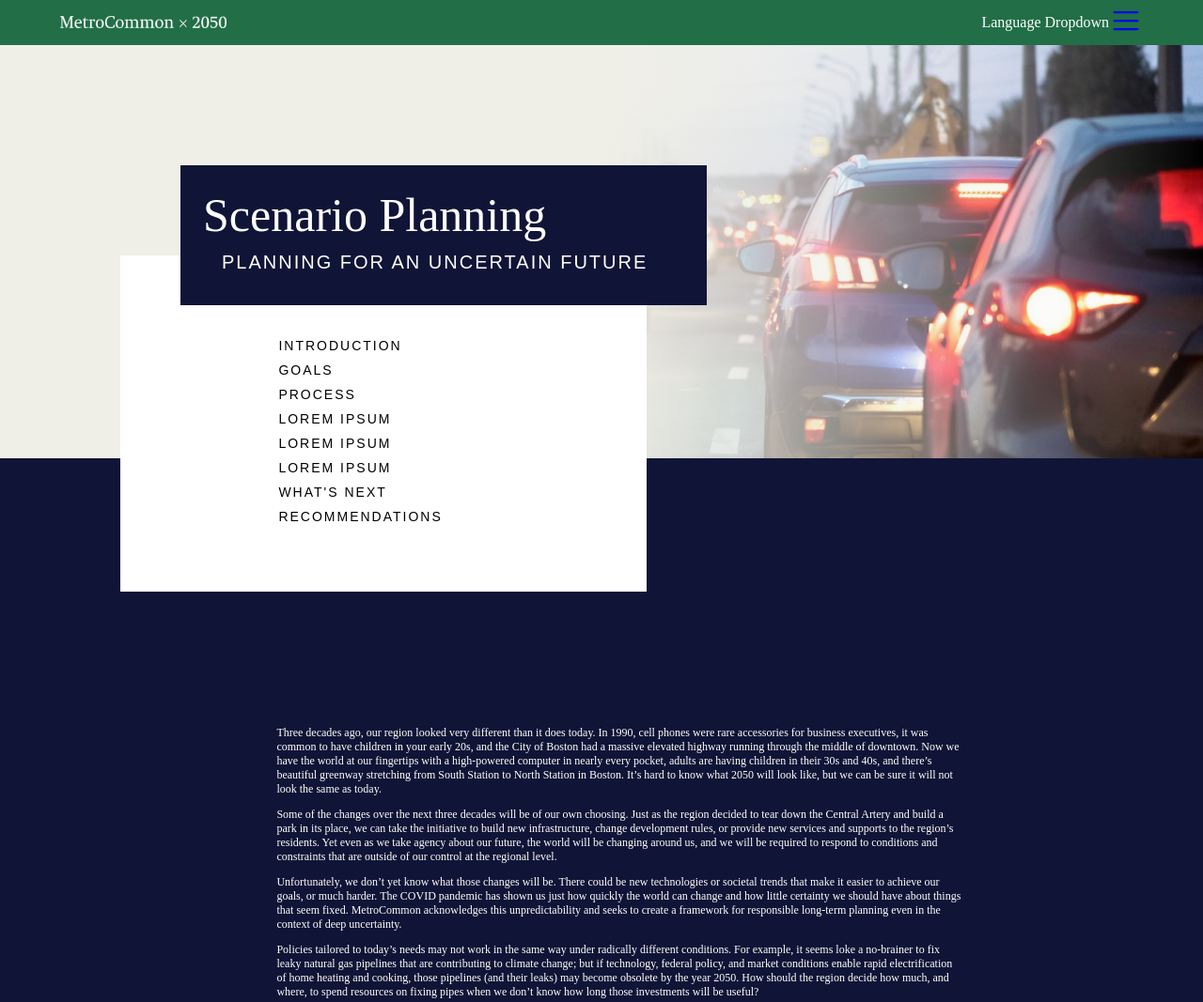
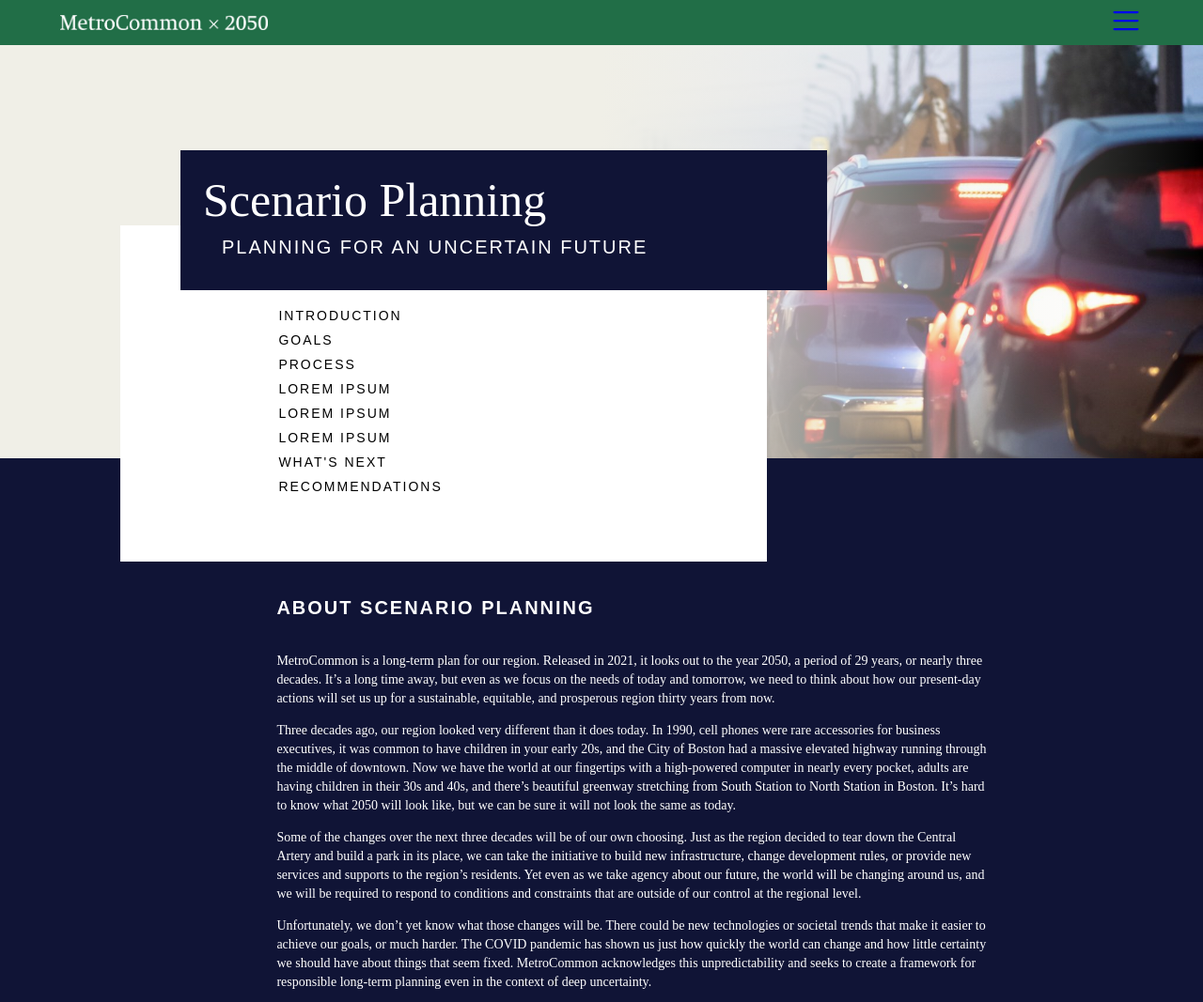
Before and after one commit to MAPC/scenario-planning, a Gatsby site: page / in a window 1280 px wide. Shown: the top 1067 px of the page at 94% size. Built offline with nearby package versions, Linux system fonts and the light colour scheme; Gatsby itself is replaced by a stand-in of ours.

Commit message:
About, goals, call to action

```diff
--- a/package.json
+++ b/package.json
@@ -17,10 +17,12 @@
   "dependencies": {
     "@emotion/react": "^11.4.1",
     "@emotion/styled": "^11.3.0",
+    "bootstrap": "^5.1.0",
     "gatsby": "^3.12.1",
     "gatsby-plugin-emotion": "^6.12.0",
     "phosphor-react": "^1.3.1",
     "react": "^17.0.1",
+    "react-bootstrap": "^2.0.0-beta.6",
     "react-dom": "^17.0.1"
   },
   "devDependencies": {
--- a/src/components/About.js
+++ b/src/components/About.js
@@ -13,18 +13,19 @@
 `;
 
 const contentPage = css`
-    margin: 0 20vw 0 23vw;
+    margin: 2vh 18vw 10vh 23vw;
     > h3 {
-        font-size: 14px;
+        font-size: 20px;
         font-family: ${fonts.calibre};
         color: ${themeColors.white};
         text-transform: uppercase;
         letter-spacing: 2px;
-        margin-bottom: 30px;
+        margin-bottom: 35px;
     }
     > p {
-        font-size: 12px;
+        font-size: 14px;
         font-family: ${fonts.swiftNeueLtPro};
+        line-height: 20px;
     }
 `;
 
--- /dev/null
+++ b/src/components/Banner.js
@@ -0,0 +1,49 @@
+/** @jsx jsx */
+
+import * as React from "react";
+import { css, jsx } from '@emotion/react';
+import { fonts, themeColors } from "../utils/theme";
+
+const contentContainer = css`
+    width: 100vw;
+    height: auto;
+    padding: 2vh 0;
+    color: ${themeColors.white};
+    background: ${themeColors.indigo};
+`;
+
+const contentPage = css`
+    margin: 10vh 18vw 10vh 23vw;
+    > h1 {
+        font-size: 28px;
+        font-family: ${fonts.swiftNeueLtPro};
+        color: ${themeColors.white};
+        letter-spacing: 2px;
+        margin-bottom: 0;
+    }
+    > h2 {
+        font-size: 28px;
+        font-family: ${fonts.calibre};
+        letter-spacing: 5px;
+        text-transform: uppercase;
+        margin: 15px 30px;
+    }
+    > p {
+        font-size: 14px;
+        font-family: ${fonts.swiftNeueLtPro};
+        line-height: 20px;
+    }
+`;
+
+const Banner = () => {
+    return (
+        <div className="content-container" css={contentContainer}>
+            <div className="content-page" css={contentPage}>
+                <h1>The future is based on things both<br/><em>inside</em> and <em>outside</em> of our control</h1>
+                <h1>We have the opportunity and <br/>responsibility to plan for an <br/>uncertain future</h1>
+            </div>
+        </div>
+    )
+}
+
+export default Banner;
--- /dev/null
+++ b/src/components/Goals.js
@@ -0,0 +1,52 @@
+/** @jsx jsx */
+
+import * as React from "react";
+import { css, jsx } from '@emotion/react';
+import { fonts, themeColors } from "../utils/theme";
+
+const contentContainer = css`
+    width: 100vw;
+    height: auto;
+    padding: 2vh 0;
+    color: ${themeColors.black};
+    background: ${themeColors.white};
+`;
+
+const contentPage = css`
+    margin: 10vh 18vw 10vh 23vw;
+    > h1 {
+        font-size: 60px;
+        font-family: ${fonts.swiftNeueLtPro};
+        color: ${themeColors.black};
+        letter-spacing: 2px;
+        margin-bottom: 0;
+    }
+    > h2 {
+        font-size: 28px;
+        font-family: ${fonts.calibre};
+        letter-spacing: 5px;
+        text-transform: uppercase;
+        margin: 15px 30px;
+    }
+    > p {
+        font-size: 14px;
+        font-family: ${fonts.swiftNeueLtPro};
+        line-height: 20px;
+    }
+`;
+
+const Goals = () => {
+    return (
+        <div className="content-container" css={contentContainer}>
+            <div className="content-page" css={contentPage}>
+                <h1>Goals</h1>
+                <h2>Guiding Our Actions</h2>
+                <h1>Two Rows of Action Components Here</h1>
+                <p>MetroCommon is a long-term plan for our region. Released in 2021, it looks out to the year 2050, a period of 29 years, or nearly three decades. It’s a long time away, but even as we focus on the needs of today and tomorrow, we need to think about how our present-day actions will set us up for a sustainable, equitable, and prosperous region thirty years from now.</p>
+                <p>Three decades ago, our region looked very different than it does today. In 1990, cell phones were rare accessories for business executives, it was common to have children in your early 20s, and the City of Boston had a massive elevated highway running through the middle of downtown. Now we have the world at our fingertips with a high-powered computer in nearly every pocket, adults are having children in their 30s and 40s, and there’s beautiful greenway stretching from South Station to North Station in Boston. It’s hard to know what 2050 will look like, but we can be sure it will not look the same as today. </p>
+            </div>
+        </div>
+    )
+}
+
+export default Goals;
--- a/src/components/Header.js
+++ b/src/components/Header.js
@@ -6,10 +6,13 @@
 import background from "../assets/background-blur-out-focus-bokeh-traffic-jams-road-repairs-accidents-red-brake-lights-stopped-cars-scaled-panorama.jpg"
 import { fonts, themeColors } from "../utils/theme";
 import { List } from "phosphor-react";
+import Container from "react-bootstrap/Container";
+import Row from "react-bootstrap/Row";
+import Col from "react-bootstrap/Col";
 
 
 const homePage = css`
-    height: 80vh;
+    height: 75vh;
     background-image: url(${background});
     background-size: cover;
     position: relative;
@@ -26,7 +29,7 @@
     .header-content-right {
         width: 50%;
         align-items: center;
-        > a > img {height: .8rem;}
+        > a > img {height: 1rem;}
     }
 
     .header-content-left {
@@ -44,18 +47,25 @@
     height: 55vh;
     background: rgb(240,239,231);
     background: linear-gradient(90deg, rgba(240,239,231,1) 0%, rgba(240,239,231,1) 50%, rgba(255,255,255,0) 100%);
+    z-index: -1;
+`;
+
+const homePageColorBlock = css`
+    height: 15vh;
+    background: ${themeColors.indigo};
+    z-index: -1;
 `;
 
 const homePageContent = css`
-    height: 35vh;
-
-    background: ${themeColors.indigo};
+    top: 0;
+    position: absolute;
+    z-index: 0;
 `;
 
 const titleStyle = css`
     position: absolute;
-    min-width: 40%;
-    margin: 20vh 10vw;
+    min-width: 40rem;
+    margin: 20vh 15vw 0;
     padding: 1.5rem;
     color: white;
     background: ${themeColors.indigo};
@@ -79,8 +89,8 @@
 
 const listStyle = css`
     position: absolute;
-    min-width: 40%;
-    margin: 32vh 5vw;
+    min-width: 40rem;
+    margin: 30vh 10vw 0;
     padding: 1.5rem;
     color: black;
     background: white;
@@ -103,13 +113,26 @@
 const Header = () => {
     return (
         <div>
+            {/* <Container fluid>
+                <Row>
+                    <Col><img src={logo} alt="MetroCommon by 2050" height="1rem" /></Col>
+                    <Col><a href="/"><List size={36} /></a></Col>
+                </Row>
+            </Container> */}
             <div className="home-page" css={homePage}>
                 <div className="header-content" css={headerContent}>
-                    <div className="header-content-right"><a href="/"><img src={logo} alt="MetroCommon by 2050" /></a></div>
+                    <div className="header-content-right">
+                        <a href="/"><img src={logo} alt="MetroCommon by 2050" /></a>
+                    </div>
                     <div className="header-content-left">
-                        <a href="">Language Dropdown</a>
                         <a href="/"><List size={36} /></a>
                     </div>
+                </div>
+                <div className="hero-overlay" css={heroOverlay}>
+                </div>
+                <div className="home-page-color-block" css={homePageColorBlock}>
+                </div>
+                <div className="home-page-content" css={homePageContent}>
                     <div className="title" css={titleStyle}>
                         <h1>Scenario Planning</h1>
                         <h3>Planning For An Uncertain Future</h3>
@@ -127,10 +150,7 @@
                         </ul>
                     </div>
                 </div>
-                <div className="hero-overlay" css={heroOverlay}>
-                </div>
-                <div className="home-page-content" css={homePageContent}>
-                </div>
+
 
             </div>
         </div>
--- a/src/pages/index.js
+++ b/src/pages/index.js
@@ -5,6 +5,8 @@
 import { themeColors } from '../utils/theme';
 import Header from '../components/Header';
 import About from '../components/About';
+import Goals from '../components/Goals';
+import Banner from '../components/Banner'
 import Main from '../components/Main';
 import Footer from '../components/Footer';
 
@@ -145,6 +147,8 @@
     `}</style>
       <Header />
       <About />
+      <Goals />
+      <Banner />
       <Main />
       <Footer />
 
```
Also changed, not shown: 2 other files. Lines whose indentation alone changed are shown as unchanged.
